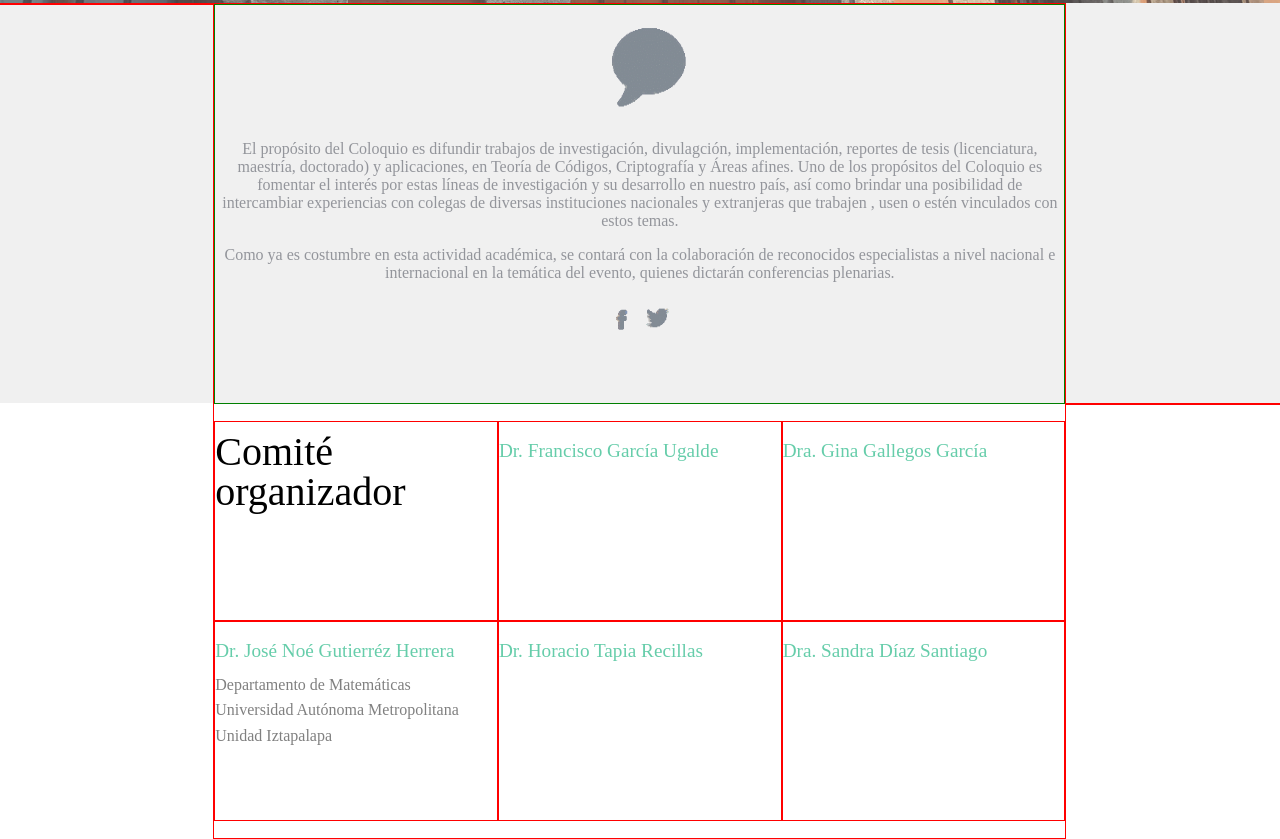
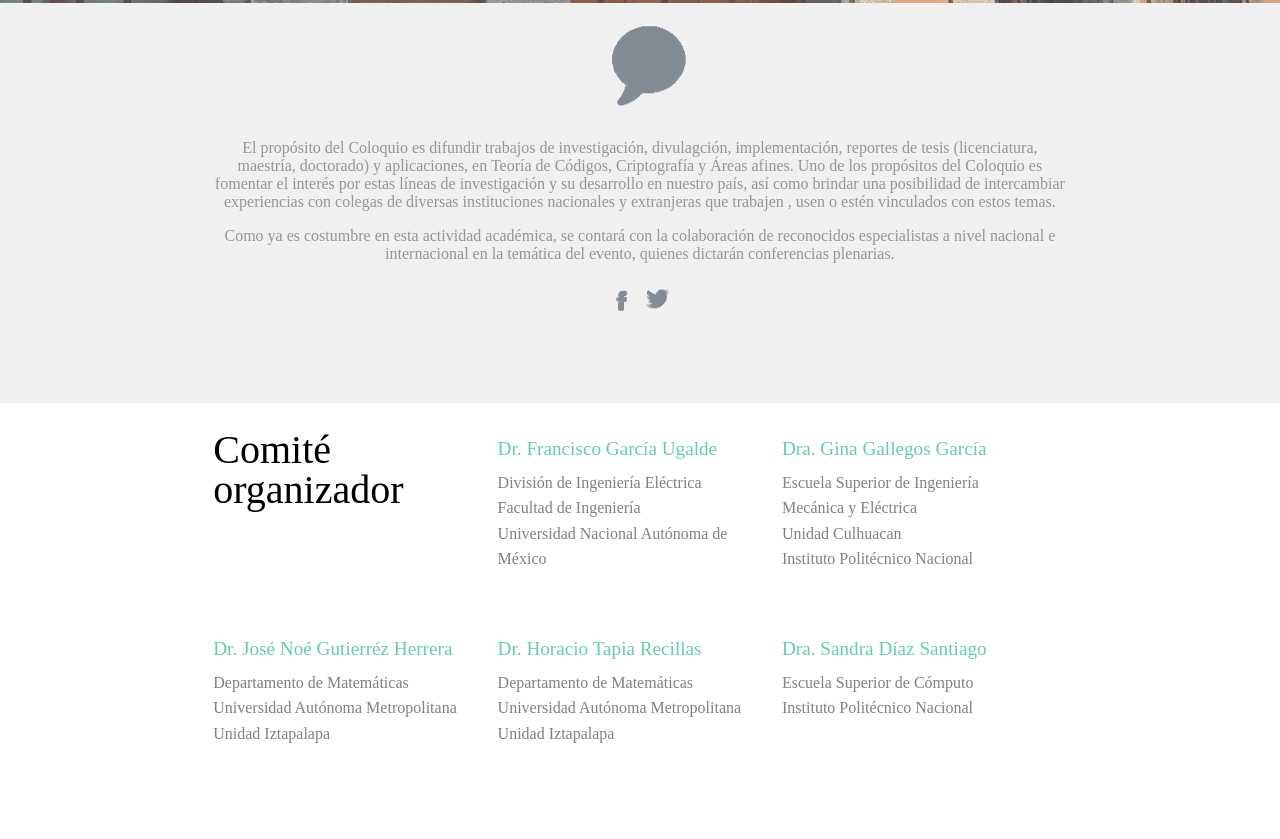
Before and after one commit to QuadCoreBr/WebTechEquipoCool, a plain HTML site: page index.html in a window 1280 px wide. Shown: the part 477-1316 px from the top of the page. Drawn offline with Linux system fonts and the light colour scheme.

```diff
--- a/css/master.css
+++ b/css/master.css
@@ -58,7 +58,7 @@
 
 [class*="col-"] {
     float: left;
-    border: 1px solid red;
+    min-height: 1px;
 }
 
 body {
@@ -188,6 +188,7 @@
 }
 
 .gridText div p {
+    margin-right: 10%;
     line-height: 60%;
 }
 
--- a/index.html
+++ b/index.html
@@ -42,14 +42,15 @@
         <div class="row background-gray">
             <div class="col-2"></div>
             <div class="col-8 container-center">
-                <div class="textoGeneral textoProposito verde">
+                <div class="textoGeneral textoProposito">
                     <img src="imagenes/globoTexto.gif" id="img_globe">
                     <p>
                         El prop&oacute;sito del Coloquio es difundir trabajos de investigaci&oacute;n, divulagci&oacute;n, implementaci&oacute;n, reportes de tesis (licenciatura, maestr&iacute;a, doctorado) y aplicaciones, en Teor&iacute;a de C&oacute;digos, Criptograf&iacute;a
                         y &Aacute;reas afines. Uno de los prop&oacute;sitos del Coloquio es fomentar el inter&eacute;s por estas l&iacute;neas de investigaci&oacute;n y su desarrollo en nuestro pa&iacute;s, as&iacute; como brindar una posibilidad de intercambiar
                         experiencias con colegas de diversas instituciones nacionales y extranjeras que trabajen , usen o estén vinculados con estos temas.</p>
                     <p>
-                        Como ya es costumbre en esta actividad acad&eacute;mica, se contar&aacute; con la colaboraci&oacute;n de reconocidos especialistas a nivel nacional e internacional en la tem&aacute;tica del evento, quienes dictar&aacute;n conferencias plenarias.</p>
+                        Como ya es costumbre en esta actividad acad&eacute;mica, se contar&aacute; con la colaboraci&oacute;n de reconocidos especialistas a nivel nacional e internacional en la tem&aacute;tica del evento, quienes dictar&aacute;n conferencias plenarias.
+                    </p>
                     <img class="logoSocial" src="imagenes/facebook-logo.gif">
                     <img class="logoSocial" src="imagenes/twitter-logo.gif">
                 </div>
@@ -60,21 +61,34 @@
                         </div>
                         <div class="col-4">
                             <p class="Teacher-title">Dr. Francisco Garc&iacute;a Ugalde</p>
+                            <p>División de Ingenier&iacute;a Eléctrica</p>
+                            <p>Facultad de Ingeniería</p>
+                            <p>Universidad Nacional Autónoma de </p>
+                            <p>México</p>
                         </div>
                         <div class="col-4">
                             <p class="Teacher-title">Dra. Gina Gallegos Garc&iacute;a</p>
+                            <p>Escuela Superior de Ingeniería</p>
+                            <p>Mecánica y Eléctrica</p>
+                            <p>Unidad Culhuacan</p>
+                            <p>Instituto Politécnico Nacional</p>
                         </div>
                         <div class="col-4">
                             <p class="Teacher-title">Dr. Jos&eacute; No&eacute; Gutierr&eacute;z Herrera</p>
+                            <p>Departamento de Matemáticas</p>
+                            <p>Universidad Aut&oacute;noma Metropolitana</p>
+                            <p>Unidad Iztapalapa</p>
+                        </div>
+                        <div class="col-4">
+                            <p class="Teacher-title">Dr. Horacio Tapia Recillas</p>
                             <p>Departamento de Matem&aacute;ticas</p>
                             <p>Universidad Aut&oacute;noma Metropolitana</p>
                             <p>Unidad Iztapalapa</p>
                         </div>
                         <div class="col-4">
-                            <p class="Teacher-title">Dr. Horacio Tapia Recillas</p>
-                        </div>
-                        <div class="col-4">
                             <p class="Teacher-title">Dra. Sandra D&iacute;az Santiago</p>
+                            <p>Escuela Superior de Cómputo</p>
+                            <p>Instituto Politécnico Nacional</p>
                         </div>
                     </div>
                 </div>
```
